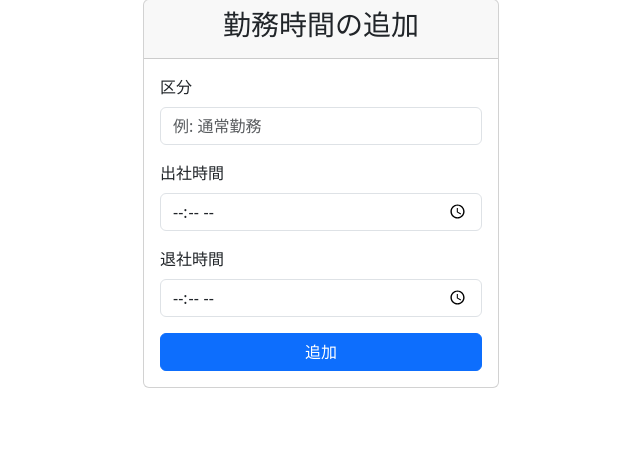
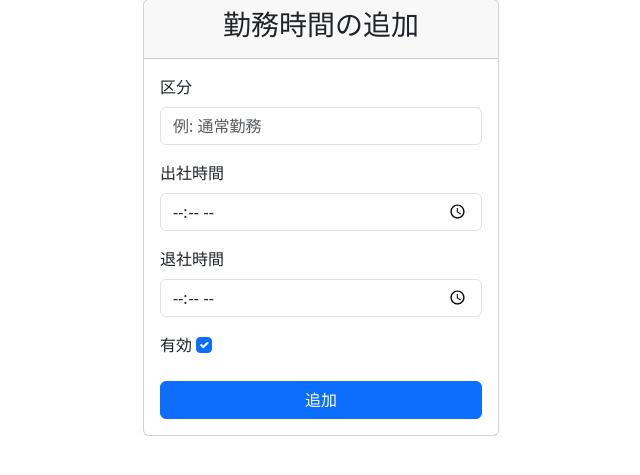
Before and after one commit to tatamyiwathy/sao, a Django app: page /sao/add_working_hours/ in a window 1280 px wide. Shown: the part 73-548 px from the top of the page, without its empty margins (319-959 px from the left). Run offline with Django 3.2, Linux system fonts and the light colour scheme; the visitor is signed in with stand-in values (Sample User, id 1); some libraries are stand-ins or nearby versions.

Commit message:
feature: Add is_active field to WorkingHourForm and template
Introduces an is_active checkbox to the WorkingHourForm with appropriate styling and adds its rendering and error handling to the add_working_hours.html template.

```diff
--- a/sao/forms.py
+++ b/sao/forms.py
@@ -362,6 +362,9 @@ class WorkingHourForm(forms.ModelForm):
                 'class': 'form-control',
                 'type': 'time',
                 'step': '300'  # 5分刻み
+            }),
+            'is_active': forms.CheckboxInput(attrs={
+                'class': 'form-check-input'
             })
         }
         labels = {
--- a/templates/sao/add_working_hours.html
+++ b/templates/sao/add_working_hours.html
@@ -60,6 +60,17 @@
 							{% endif %}
 						</div>
 
+						<!-- 有効フィールド -->
+						<div class="mb-3">
+							<label for="{{ form.is_active.id_for_label }}" class="form-label">{{ form.is_active.label }}</label>
+							{{ form.is_active }}
+							{% if form.is_active.errors %}
+								<div class="text-danger small">
+									{% for error in form.is_active.errors %}{{ error }}{% endfor %}
+								</div>
+							{% endif %}
+						</div>
+
 						<div class="d-grid">
 							<button class="btn btn-primary" type="submit">追加</button>
 						</div>
```
